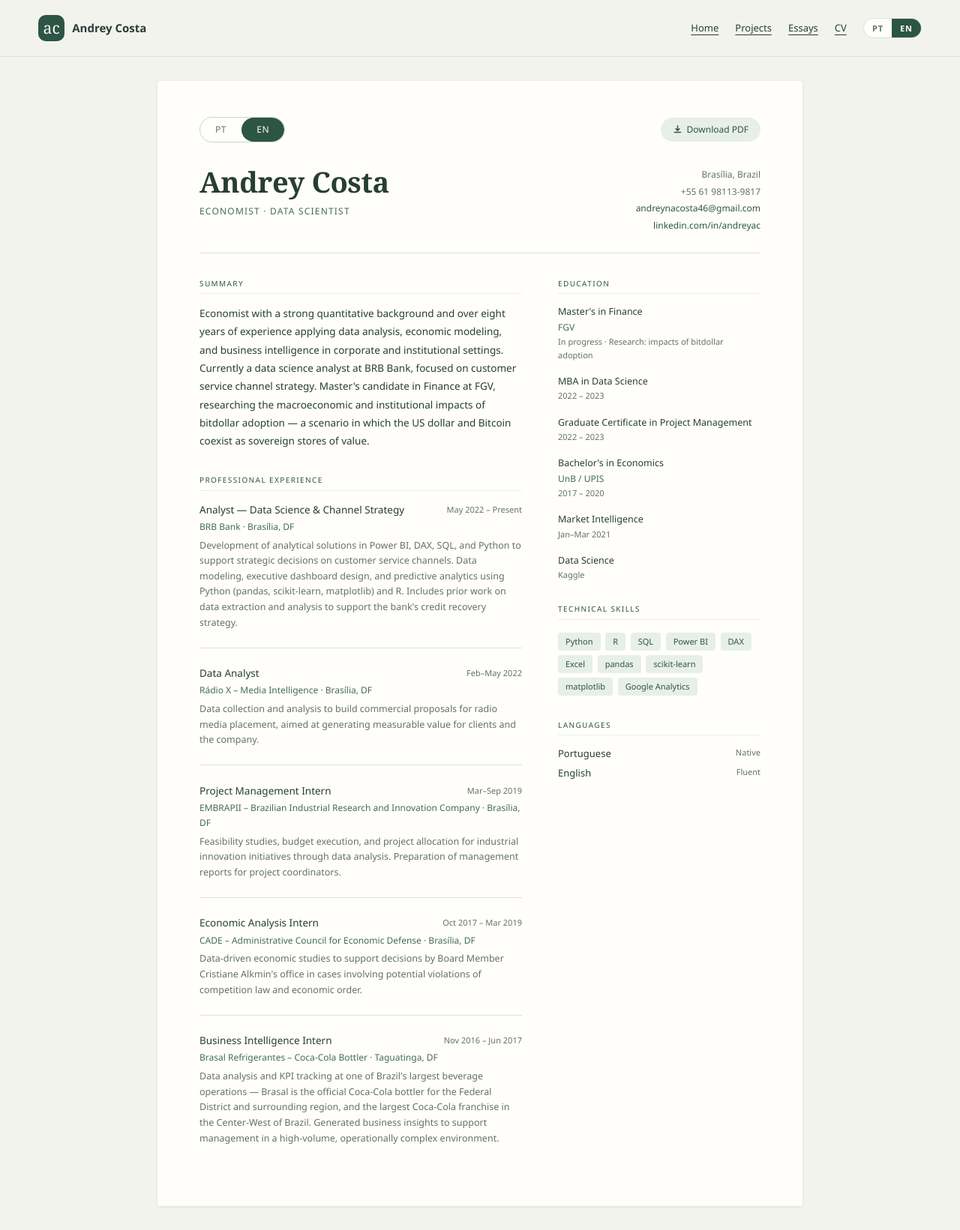
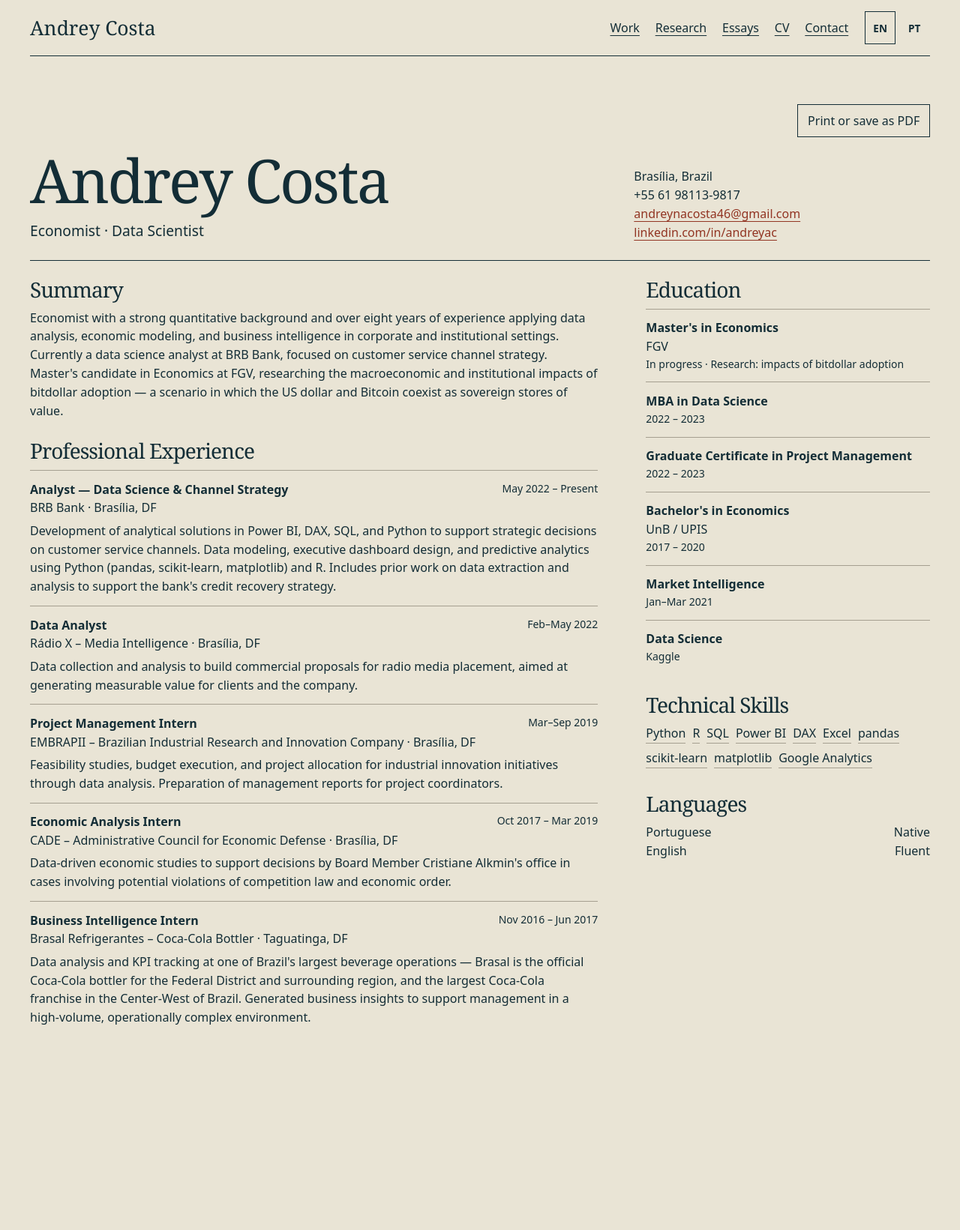
Before and after one commit to andreyncosta/andreycosta.com, a PHP site: page /curriculum/ in a window 1280 px wide. Shown: the whole page at 75% size. After the commit the page ends 1367 px from the top, so only its background shows below. Run offline with PHP 8.4, Linux system fonts and the light colour scheme.

Commit message:
Restructure the portfolio around the Atlas

```diff
--- a/assets/atlas.css
+++ b/assets/atlas.css
@@ -103,16 +103,46 @@ small { display: block; font-size: .8rem; font-weight: 400; }
 .case-actions { display: flex; gap: .6rem 1.5rem; flex-wrap: wrap; border-top: 1px solid var(--ink); padding-block: 1rem 2rem; }
 .case-actions a:first-child { font-weight: 700; }
 
+.work-link { margin-bottom: 1.75rem; font-weight: 650; }
+.research-sheet { display: grid; grid-template-columns: minmax(0, 2fr) minmax(0, 1fr); gap: 2.5rem; border-top: 1px solid var(--ink); padding-block: 1.75rem 3rem; }
+.research-copy { max-width: 64ch; font-size: 1.15rem; }
+.research-copy a { display: inline-block; margin-top: 1rem; }
+.research-facts { margin: 0; }
+.research-facts > div { border-bottom: 1px solid var(--rule); padding-bottom: .65rem; margin-bottom: .65rem; }
+.research-facts dt { font-weight: 650; }
+.research-facts dd { margin: .15rem 0 0; }
+
+.cv-root { padding-block: clamp(2rem, 5vw, 4rem); overflow-wrap: anywhere; }
+.top-bar { display: flex; justify-content: end; }
+.print-cv { border: 1px solid var(--ink); background: transparent; color: inherit; padding: .55rem .8rem; font: inherit; cursor: pointer; }
+.print-cv:hover { background: var(--ink); color: var(--paper); }
+.cv-header { display: grid; grid-template-columns: 2fr 1fr; gap: 1rem; align-items: end; padding-block: 1rem 1.5rem; border-bottom: 1px solid var(--ink); }
+.cv-title { font-size: 1.2rem; margin-top: .65rem; }
+.cv-body { display: grid; grid-template-columns: minmax(0, 2fr) minmax(0, 1fr); gap: clamp(1rem, 5vw, 4rem); margin-top: 1.5rem; }
+.cv-root .section, .cv-root .sidebar-section { margin-bottom: 1.65rem; }
+.cv-root .section-label { font-size: 1.75rem; text-wrap: initial; margin-bottom: .7rem; }
+.job, .edu-item { border-top: 1px solid var(--rule); padding-block: .8rem; }
+.job-header, .lang-item { display: flex; flex-wrap: wrap; justify-content: space-between; gap: .2rem 1rem; }
+.job-title, .edu-degree { font-weight: 650; }
+.job-period, .edu-period { font-size: .875rem; }
+.job-desc { margin-top: .35rem; }
+.skill-tag { display: inline-block; margin: 0 .3rem .45rem 0; border-bottom: 1px solid var(--rule); }
+
 @media (max-width: 700px) {
   .wrap { width: min(100% - 2rem, 1200px); }
   header.masthead { column-gap: .6rem; }
+  header.masthead nav { order: 1; width: 100%; margin: 0; }
+  header .languages { margin-inline-start: auto; }
   .intro, .spread, .secondary, .closing { grid-template-columns: 1fr; }
   .intro, .spread { gap: 1rem; }
   .chart-note { border-left: 0; border-top: 1px solid var(--rule); padding: .8rem 0 0; }
   .archive li { grid-template-columns: 1fr; }
+  .research-sheet, .cv-header, .cv-body { grid-template-columns: 1fr; }
 }
 
-@media (max-width: 440px) {
-  header.masthead nav { order: 1; width: 100%; margin: 0; }
-  header .languages { margin-inline-start: auto; }
+@media print {
+  .masthead, .top-bar, .skip { display: none; }
+  body { background: white; color: black; }
+  .cv-root { padding-block: 0; }
+  .job, .edu-item { break-inside: avoid; }
 }
--- a/curriculum/index.html
+++ b/curriculum/index.html
@@ -4,110 +4,37 @@
   <meta charset="UTF-8">
   <meta name="viewport" content="width=device-width, initial-scale=1.0">
   <title>Andrey Costa — Curriculum Vitae</title>
-  <style>
-    :root {
-      --accent: #2d5546;
-      --accent-light: #e7efe8;
-      --accent-mid: #456c57;
-      --text-main: #273e35;
-      --text-muted: #627267;
-      --border: #dce2d7;
-      --bg: #fffefa;
-    }
-    * { box-sizing: border-box; margin: 0; padding: 0; }
-    body { background: #f3f3ed; min-height: 100vh; display: flex; flex-direction: column; align-items: center; }
-    body > .site-bar { align-self: stretch; }
-    #cv-root {
-      font-family: "Segoe UI", system-ui, sans-serif;
-      font-size: 14px;
-      line-height: 1.65;
-      color: var(--text-main);
-      background: var(--bg);
-      max-width: 860px;
-      width: calc(100% - 2rem);
-      margin: 2rem 0;
-      padding: 3rem 3.5rem;
-      border-radius: 4px;
-      box-shadow: 0 1px 4px rgba(0,0,0,0.08);
-    }
-    .top-bar { display: flex; justify-content: space-between; align-items: center; margin-bottom: 2rem; }
-    .lang-btn { display: flex; background: #fffefa; border: 0.5px solid #cbd4c7; border-radius: 20px; overflow: hidden; cursor: pointer; }
-    .lang-btn span { padding: 6px 20px; font-size: 12px; font-weight: 500; letter-spacing: 0.05em; color: var(--text-muted); transition: all 0.2s; cursor: pointer; user-select: none; }
-    .lang-btn span.active { background: var(--accent); color: #fff; border-radius: 20px; }
-    .download-btn { display: inline-flex; align-items: center; gap: 6px; padding: 6px 16px; font-size: 12px; font-weight: 500; color: var(--accent); background: var(--accent-light); border: none; border-radius: 20px; cursor: pointer; text-decoration: none; transition: opacity 0.2s; }
-    .download-btn:hover { opacity: 0.8; }
-    .download-btn svg { width: 13px; height: 13px; flex-shrink: 0; }
-    .cv-header { display: grid; grid-template-columns: 1fr auto; gap: 1rem; align-items: start; margin-bottom: 2rem; padding-bottom: 1.5rem; border-bottom: 0.5px solid var(--border); }
-    .cv-name { font-family: Georgia, "Times New Roman", serif; font-size: 38px; font-weight: 700; line-height: 1.1; letter-spacing: -0.01em; color: var(--text-main); }
-    .cv-title { font-size: 12px; font-weight: 400; color: var(--accent-mid); letter-spacing: 0.1em; text-transform: uppercase; margin-top: 8px; }
-    .cv-contacts { text-align: right; font-size: 12px; color: var(--text-muted); line-height: 1.9; }
-    .cv-contacts a { color: var(--accent); text-decoration: none; }
-    .cv-body { display: grid; grid-template-columns: 1fr 270px; gap: 3rem; }
-    .section { margin-bottom: 2rem; }
-    .section-label { font-size: 10px; font-weight: 500; letter-spacing: 0.14em; text-transform: uppercase; color: var(--accent); margin-bottom: 0.85rem; padding-bottom: 5px; border-bottom: 1.5px solid var(--accent-light); display: block; }
-    .summary-text { font-size: 13.5px; line-height: 1.8; color: var(--text-main); }
-    .job { margin-bottom: 1.4rem; padding-bottom: 1.4rem; border-bottom: 0.5px solid var(--border); }
-    .job:last-child { border-bottom: none; margin-bottom: 0; padding-bottom: 0; }
-    .job-header { display: flex; justify-content: space-between; align-items: flex-start; gap: 1rem; margin-bottom: 2px; }
-    .job-title { font-weight: 500; font-size: 13.5px; color: var(--text-main); }
-    .job-period { font-size: 11px; color: var(--text-muted); white-space: nowrap; flex-shrink: 0; margin-top: 2px; }
-    .job-company { font-size: 12px; color: var(--accent-mid); margin-bottom: 5px; }
-    .job-desc { font-size: 12.5px; color: var(--text-muted); line-height: 1.65; }
-    .sidebar-section { margin-bottom: 1.75rem; }
-    .skill-tag { display: inline-block; background: var(--accent-light); color: #2d5546; font-size: 11px; font-weight: 500; padding: 3px 10px; border-radius: 4px; margin: 3px 3px 3px 0; }
-    .edu-item { margin-bottom: 1rem; }
-    .edu-degree { font-weight: 500; font-size: 12.5px; color: var(--text-main); }
-    .edu-school { font-size: 12px; color: var(--accent-mid); }
-    .edu-period { font-size: 11px; color: var(--text-muted); }
-    .lang-item { display: flex; justify-content: space-between; font-size: 13px; margin-bottom: 5px; color: var(--text-main); }
-    .lang-level { font-size: 11px; color: var(--text-muted); }
-    @media print {
-      body { background: white; padding: 0; }
-      #cv-root { box-shadow: none; padding: 2rem; }
-      .top-bar { display: none; }
-    }
-    @media (max-width: 640px) {
-      #cv-root { padding: 1.5rem; }
-      .cv-header { grid-template-columns: 1fr; }
-      .cv-contacts { text-align: left; }
-      .cv-body { grid-template-columns: 1fr; }
-    }
-  </style>
-  <link rel="stylesheet" href="/assets/site.css">
+  <link rel="stylesheet" href="/assets/atlas.css">
   <script src="/assets/i18n.js"></script>
   <link rel="icon" href="/assets/favicon.svg">
 </head>
 <body>
-<header class="site-bar">
-  <a class="site-brand" href="/"><span class="site-mark" aria-hidden="true">ac</span>Andrey Costa</a>
-  <div class="site-tools">
-    <nav class="site-nav" aria-label="Site">
-      <a href="/"><span lang="pt">Início</span><span lang="en">Home</span></a>
-      <a href="/#projects"><span lang="pt">Projetos</span><span lang="en">Projects</span></a>
-      <a href="/textos/"><span lang="pt">Textos</span><span lang="en">Essays</span></a>
-      <a href="/curriculum"><span lang="pt">Currículo</span><span lang="en">CV</span></a>
+  <a class="skip" href="#main"><span lang="en">Skip to content</span><span lang="pt">Ir para o conteúdo</span></a>
+  <header class="masthead wrap">
+    <a class="name" href="/">Andrey Costa</a>
+    <nav aria-label="Main navigation" data-i18n-attr="aria-label" data-en-aria-label="Main navigation" data-pt-aria-label="Navegação principal">
+      <a href="/projetos/"><span lang="en">Work</span><span lang="pt">Projetos</span></a>
+      <a href="/pesquisa/"><span lang="en">Research</span><span lang="pt">Pesquisa</span></a>
+      <a href="/textos/"><span lang="en">Essays</span><span lang="pt">Ensaios</span></a>
+      <a href="/curriculum/"><span lang="en">CV</span><span lang="pt">Currículo</span></a>
+      <a href="mailto:andreynacosta46@gmail.com"><span lang="en">Contact</span><span lang="pt">Contato</span></a>
     </nav>
-    <div class="lang-switch" role="group" aria-label="Language" data-i18n-attr="aria-label" data-pt-aria-label="Idioma" data-en-aria-label="Language"><button type="button" data-set-lang="pt" aria-pressed="false">PT</button><button type="button" data-set-lang="en" aria-pressed="true">EN</button></div>
-  </div>
-</header>
-<div id="cv-root">
+    <div class="languages" role="group" aria-label="Language" data-i18n-attr="aria-label" data-en-aria-label="Language" data-pt-aria-label="Idioma">
+      <button type="button" data-set-lang="en" aria-pressed="true" aria-label="English">EN</button>
+      <button type="button" data-set-lang="pt" aria-pressed="false" aria-label="Português">PT</button>
+    </div>
+  </header>
+<main id="main" class="wrap cv-root">
 
   <div class="top-bar">
-    <div class="lang-btn">
-      <span id="btn-pt" data-set-lang="pt">PT</span>
-      <span id="btn-en" class="active" data-set-lang="en">EN</span>
-    </div>
-    <a id="download-btn" class="download-btn" href="https://andreycosta.com/curriculum/download/enus.pdf" download>
-      <svg viewBox="0 0 16 16" fill="none" stroke="currentColor" stroke-width="1.8" stroke-linecap="round" stroke-linejoin="round">
-        <path d="M8 2v8M5 7l3 3 3-3M3 13h10"/>
-      </svg>
-      <span id="download-label">Download PDF</span>
-    </a>
+    <button type="button" id="print-cv" class="print-cv">
+      <span lang="en">Print or save as PDF</span><span lang="pt">Imprimir ou salvar em PDF</span>
+    </button>
   </div>
 
   <header class="cv-header">
     <div>
-      <div class="cv-name">Andrey Costa</div>
+      <h1>Andrey Costa</h1>
       <div class="cv-title" id="cv-subtitle">Economist · Data Scientist</div>
     </div>
     <div class="cv-contacts">
@@ -122,12 +49,12 @@
     <div class="cv-main">
 
       <div class="section">
-        <span class="section-label" id="lbl-summary">Summary</span>
-        <p class="summary-text" id="summary-text">Economist with a strong quantitative background and over eight years of experience applying data analysis, economic modeling, and business intelligence in corporate and institutional settings. Currently a data science analyst at BRB Bank, focused on customer service channel strategy. Master's candidate in Finance at FGV, researching the macroeconomic and institutional impacts of bitdollar adoption — a scenario in which the US dollar and Bitcoin coexist as sovereign stores of value.</p>
+        <h2 class="section-label" id="lbl-summary">Summary</h2>
+        <p class="summary-text" id="summary-text">Economist with a strong quantitative background and over eight years of experience applying data analysis, economic modeling, and business intelligence in corporate and institutional settings. Currently a data science analyst at BRB Bank, focused on customer service channel strategy. Master's candidate in Economics at FGV, researching the macroeconomic and institutional impacts of bitdollar adoption — a scenario in which the US dollar and Bitcoin coexist as sovereign stores of value.</p>
       </div>
 
       <div class="section">
-        <span class="section-label" id="lbl-exp">Professional Experience</span>
+        <h2 class="section-label" id="lbl-exp">Professional Experience</h2>
 
         <div class="job">
           <div class="job-header">
@@ -180,9 +107,9 @@
     <div class="cv-sidebar">
 
       <div class="sidebar-section">
-        <span class="section-label" id="lbl-edu">Education</span>
+        <h2 class="section-label" id="lbl-edu">Education</h2>
         <div class="edu-item">
-          <div class="edu-degree" id="edu1d">Master's in Finance</div>
+          <div class="edu-degree" id="edu1d">Master's in Economics</div>
           <div class="edu-school" id="edu1s">FGV</div>
           <div class="edu-period" id="edu1p">In progress · Research: impacts of bitdollar adoption</div>
         </div>
@@ -210,7 +137,7 @@
       </div>
 
       <div class="sidebar-section">
-        <span class="section-label" id="lbl-skills">Technical Skills</span>
+        <h2 class="section-label" id="lbl-skills">Technical Skills</h2>
         <div>
           <span class="skill-tag">Python</span>
           <span class="skill-tag">R</span>
@@ -226,83 +153,15 @@
       </div>
 
       <div class="sidebar-section">
-        <span class="section-label" id="lbl-langs">Languages</span>
+        <h2 class="section-label" id="lbl-langs">Languages</h2>
         <div class="lang-item"><span id="lang-pt">Portuguese</span><span class="lang-level" id="lang-pt-lvl">Native</span></div>
         <div class="lang-item"><span id="lang-en">English</span><span class="lang-level" id="lang-en-lvl">Fluent</span></div>
       </div>
 
     </div>
   </div>
-</div>
+</main>
 
-<script>
-const content = {
-  pt: {
-    subtitle: "Economista · Cientista de Dados",
-    lblSummary: "Resumo", lblExp: "Experiência Profissional", lblEdu: "Formação", lblSkills: "Competências Técnicas", lblLangs: "Idiomas",
-    summary: "Economista com sólida formação quantitativa e mais de oito anos de experiência aplicando análise de dados, modelagem econômica e inteligência de negócios em ambientes corporativos e institucionais. Atualmente analista no Banco BRB, com atuação em ciência de dados voltada à estratégia de canais de atendimento. Mestrando em Finanças na FGV, com pesquisa sobre os impactos macroeconômicos e institucionais da adoção de um bitdólar — cenário de coexistência entre o dólar e o Bitcoin como reservas de valor soberanas.",
-    j1t: "Analista — Ciência de Dados e Estratégia de Canais", j1p: "Mai 2022 – Presente", j1c: "Banco BRB · Brasília, DF",
-    j1d: "Desenvolvimento de soluções analíticas em Power BI, DAX, SQL e Python para subsidiar decisões estratégicas sobre canais de atendimento ao cliente. Modelagem de dados, construção de dashboards executivos e análises preditivas com Python (pandas, scikit-learn, matplotlib) e R. Inclui atuação anterior em extração, tratamento e análise de dados para a estratégia de recuperação de crédito do banco.",
-    j2t: "Analista de Dados", j2c: "Rádio X – Inteligência em Mídia · Brasília, DF",
-    j2d: "Coleta e análise de dados para a elaboração de propostas comerciais de veiculação de mídia em rádio, com foco em agregar valor mensurável para os clientes e para a empresa.",
-    j3t: "Estagiário em Gerenciamento de Projetos", j3c: "EMBRAPII – Empresa Brasileira de Pesquisa e Inovação Industrial · Brasília, DF",
-    j3d: "Estudos de viabilidade, execução orçamentária e distribuição de projetos de inovação industrial a partir de análise de dados. Elaboração de relatórios gerenciais para coordenadores de projetos.",
-    j4t: "Estagiário em Análise Econômica", j4c: "CADE – Conselho Administrativo de Defesa Econômica · Brasília, DF",
-    j4d: "Estudos econômicos estruturados em análise de dados para subsidiar as decisões do Gabinete da Conselheira Cristiane Alkmin em casos de possível ação lesiva à concorrência e à ordem econômica.",
-    j5t: "Estagiário em BI", j5c: "Brasal Refrigerantes – Coca-Cola · Taguatinga, DF",
-    j5d: "Análise de dados para acompanhamento de KPIs em uma das maiores operações de bebidas do Brasil — a Brasal é a engarrafadora oficial da Coca-Cola no Distrito Federal e entorno, sendo a maior franquia da marca na região Centro-Oeste. Geração de insights de negócios para apoio à gerência em ambiente de alto volume e complexidade operacional.",
-    edu1d: "Mestrado em Finanças", edu1s: "FGV", edu1p: "Em andamento · Pesquisa: impactos da adoção do bitdólar",
-    edu2d: "MBA em Ciência de Dados", edu3d: "Pós-graduação em Gestão de Projetos", edu4d: "Bacharelado em Economia", edu5d: "Inteligência de Mercado",
-    langPt: "Português", langPtLvl: "Nativo", langEn: "Inglês", langEnLvl: "Fluente",
-    downloadUrl: "https://andreycosta.com/curriculum/download/ptbr.pdf",
-  },
-  en: {
-    subtitle: "Economist · Data Scientist",
-    lblSummary: "Summary", lblExp: "Professional Experience", lblEdu: "Education", lblSkills: "Technical Skills", lblLangs: "Languages",
-    summary: "Economist with a strong quantitative background and over eight years of experience applying data analysis, economic modeling, and business intelligence in corporate and institutional settings. Currently a data science analyst at BRB Bank, focused on customer service channel strategy. Master's candidate in Finance at FGV, researching the macroeconomic and institutional impacts of bitdollar adoption — a scenario in which the US dollar and Bitcoin coexist as sovereign stores of value.",
-    j1t: "Analyst — Data Science & Channel Strategy", j1p: "May 2022 – Present", j1c: "BRB Bank · Brasília, DF",
-    j1d: "Development of analytical solutions in Power BI, DAX, SQL, and Python to support strategic decisions on customer service channels. Data modeling, executive dashboard design, and predictive analytics using Python (pandas, scikit-learn, matplotlib) and R. Includes prior work on data extraction and analysis to support the bank's credit recovery strategy.",
-    j2t: "Data Analyst", j2c: "Rádio X – Media Intelligence · Brasília, DF",
-    j2d: "Data collection and analysis to build commercial proposals for radio media placement, aimed at generating measurable value for clients and the company.",
-    j3t: "Project Management Intern", j3c: "EMBRAPII – Brazilian Industrial Research and Innovation Company · Brasília, DF",
-    j3d: "Feasibility studies, budget execution, and project allocation for industrial innovation initiatives through data analysis. Preparation of management reports for project coordinators.",
-    j4t: "Economic Analysis Intern", j4c: "CADE – Administrative Council for Economic Defense · Brasília, DF",
-    j4d: "Data-driven economic studies to support decisions by Board Member Cristiane Alkmin's office in cases involving potential violations of competition law and economic order.",
-    j5t: "Business Intelligence Intern", j5c: "Brasal Refrigerantes – Coca-Cola Bottler · Taguatinga, DF",
-    j5d: "Data analysis and KPI tracking at one of Brazil's largest beverage operations — Brasal is the official Coca-Cola bottler for the Federal District and surrounding region, and the largest Coca-Cola franchise in the Center-West of Brazil. Generated business insights to support management in a high-volume, operationally complex environment.",
-    edu1d: "Master's in Finance", edu1s: "FGV", edu1p: "In progress · Research: impacts of bitdollar adoption",
-    edu2d: "MBA in Data Science", edu3d: "Graduate Certificate in Project Management", edu4d: "Bachelor's in Economics", edu5d: "Market Intelligence",
-    langPt: "Portuguese", langPtLvl: "Native", langEn: "English", langEnLvl: "Fluent",
-    downloadUrl: "https://andreycosta.com/curriculum/download/enus.pdf",
-  }
-};
-
-function setLang(lang) {
-  const c = content[lang];
-  document.getElementById('cv-subtitle').textContent = c.subtitle;
-  document.getElementById('lbl-summary').textContent = c.lblSummary;
-  document.getElementById('lbl-exp').textContent = c.lblExp;
-  document.getElementById('lbl-edu').textContent = c.lblEdu;
-  document.getElementById('lbl-skills').textContent = c.lblSkills;
-  document.getElementById('lbl-langs').textContent = c.lblLangs;
-  document.getElementById('summary-text').textContent = c.summary;
-  ['j1t','j1p','j1c','j1d','j2t','j2c','j2d','j3t','j3c','j3d','j4t','j4c','j4d','j5t','j5c','j5d'].forEach(id => {
-    document.getElementById(id).textContent = c[id];
-  });
-  ['edu1d','edu1s','edu1p','edu2d','edu3d','edu4d','edu5d'].forEach(id => {
-    document.getElementById(id).textContent = c[id];
-  });
-  document.getElementById('lang-pt').textContent = c.langPt;
-  document.getElementById('lang-pt-lvl').textContent = c.langPtLvl;
-  document.getElementById('lang-en').textContent = c.langEn;
-  document.getElementById('lang-en-lvl').textContent = c.langEnLvl;
-  document.getElementById('btn-pt').classList.toggle('active', lang === 'pt');
-  document.getElementById('btn-en').classList.toggle('active', lang === 'en');
-  document.getElementById('download-btn').href = c.downloadUrl;
-}
-// The site-wide switch (assets/i18n.js) owns the language; the CV just follows it.
-setLang(window.siteLang ? window.siteLang.get() : 'en');
-if (window.siteLang) window.siteLang.on(setLang);
-</script>
+<script src="/curriculum/cv.js"></script>
 </body>
 </html>
--- a/projetos/emendas-parlamentares/index.html
+++ b/projetos/emendas-parlamentares/index.html
@@ -13,7 +13,9 @@
   <header class="masthead wrap">
     <a class="name" href="/">Andrey Costa</a>
     <nav aria-label="Main navigation" data-i18n-attr="aria-label" data-en-aria-label="Main navigation" data-pt-aria-label="Navegação principal">
-      <a href="/#projects"><span lang="en">Projects</span><span lang="pt">Projetos</span></a>
+      <a href="/projetos/"><span lang="en">Work</span><span lang="pt">Projetos</span></a>
+      <a href="/pesquisa/"><span lang="en">Research</span><span lang="pt">Pesquisa</span></a>
+      <a href="/textos/"><span lang="en">Essays</span><span lang="pt">Ensaios</span></a>
       <a href="/curriculum/"><span lang="en">CV</span><span lang="pt">Currículo</span></a>
       <a href="mailto:andreynacosta46@gmail.com"><span lang="en">Contact</span><span lang="pt">Contato</span></a>
     </nav>
@@ -43,7 +45,7 @@
       </div>
       <footer class="case-actions">
         <a href="/emendas-parlamentares/"><span lang="en">Open the interactive dashboard</span><span lang="pt">Abrir o painel interativo</span></a>
-        <a href="/#projects"><span lang="en">Back to projects</span><span lang="pt">Voltar aos projetos</span></a>
+        <a href="/projetos/"><span lang="en">Back to projects</span><span lang="pt">Voltar aos projetos</span></a>
       </footer>
     </article>
   </main>
--- a/projetos/observatorio-fiscal-estudo/index.html
+++ b/projetos/observatorio-fiscal-estudo/index.html
@@ -13,7 +13,9 @@
   <header class="masthead wrap">
     <a class="name" href="/">Andrey Costa</a>
     <nav aria-label="Main navigation" data-i18n-attr="aria-label" data-en-aria-label="Main navigation" data-pt-aria-label="Navegação principal">
-      <a href="/#projects"><span lang="en">Projects</span><span lang="pt">Projetos</span></a>
+      <a href="/projetos/"><span lang="en">Work</span><span lang="pt">Projetos</span></a>
+      <a href="/pesquisa/"><span lang="en">Research</span><span lang="pt">Pesquisa</span></a>
+      <a href="/textos/"><span lang="en">Essays</span><span lang="pt">Ensaios</span></a>
       <a href="/curriculum/"><span lang="en">CV</span><span lang="pt">Currículo</span></a>
       <a href="mailto:andreynacosta46@gmail.com"><span lang="en">Contact</span><span lang="pt">Contato</span></a>
     </nav>
@@ -43,7 +45,7 @@
       </div>
       <footer class="case-actions">
         <a href="/observatorio-fiscal/"><span lang="en">Open the interactive dashboard</span><span lang="pt">Abrir o painel interativo</span></a>
-        <a href="/#projects"><span lang="en">Back to projects</span><span lang="pt">Voltar aos projetos</span></a>
+        <a href="/projetos/"><span lang="en">Back to projects</span><span lang="pt">Voltar aos projetos</span></a>
       </footer>
     </article>
   </main>
```
Also changed, not shown: curriculum/cv.js (added, +65 -0 lines), index.html (+5 -12 lines), pesquisa/index.html (added, +43 -0 lines), projetos/index.html (added, +49 -0 lines), textos/a-economia-da-paz/index.html (+15 -1 lines), textos/a-farsa-do-pleno-emprego-ou-a-farsa/index.html (+15 -1 lines), textos/a-metastase-da-globalizacao/index.html (+15 -1 lines), textos/as-tribos-politicas-do-brasil-parte/index.html (+15 -1 lines), textos/do-fim-da-historia-e-da-decadencia/index.html (+15 -1 lines), textos/index.html (+15 -1 lines), textos/textos.css (+45 -3 lines), textos/um-apelo-a-intolerancia/index.html (+15 -1 lines).
